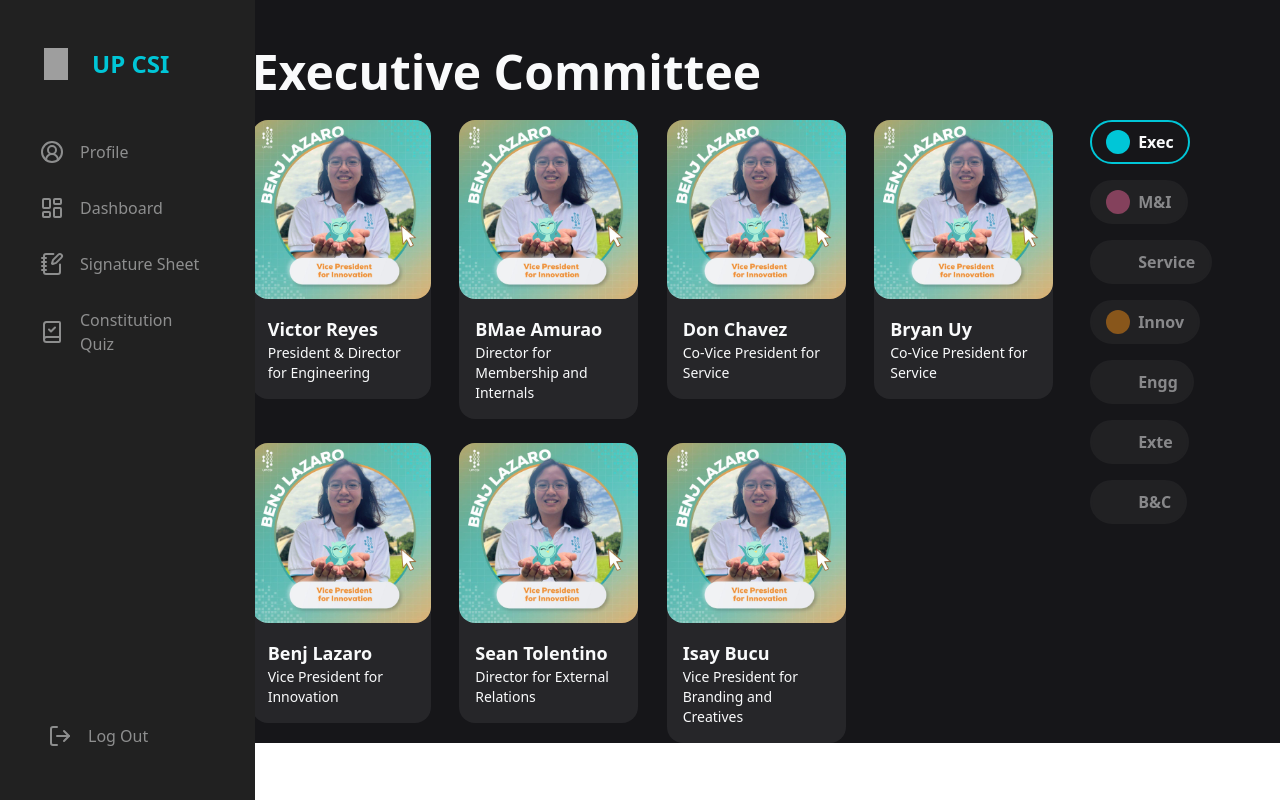
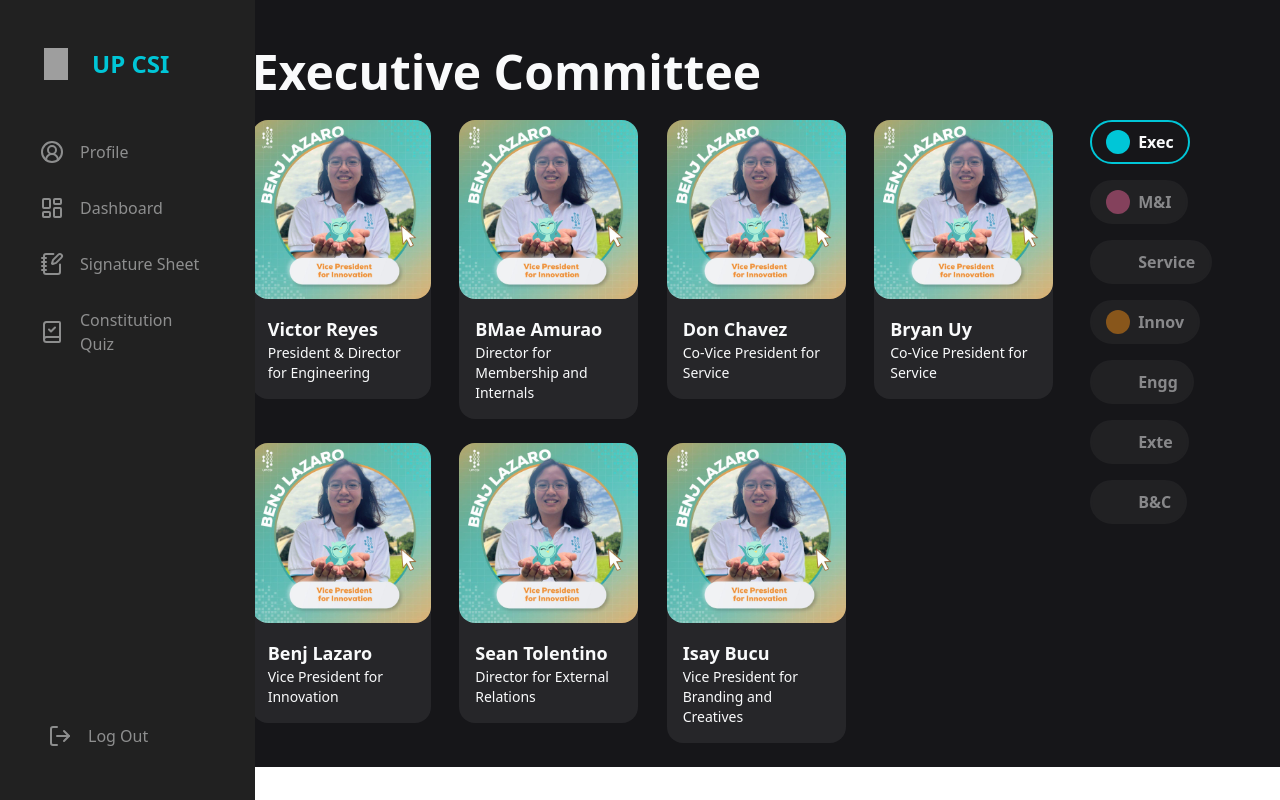
Before and after one commit to westerny1/up-csi-app, a SvelteKit app: page /sigsheet in a window 1280 px wide. Built offline with nearby package versions, Linux system fonts and the light colour scheme; grey boxes are pictures that could not be loaded.

Commit message:
fix(MemberGrid): add bottom padding to avoid whitespace

```diff
--- a/src/routes/sigsheet/MemberGrid.svelte
+++ b/src/routes/sigsheet/MemberGrid.svelte
@@ -42,7 +42,7 @@
     }
 </script>
 
-<div class="mx-[3vw] mt-12 items-start justify-between" id="content">
+<div class="mx-[3vw] mt-12 items-start justify-between pb-[1.5rem]" id="content">
     <h1 class="text-csi-white mb-[1.5rem] w-[75vw] text-5xl font-bold">{categoryHeaders[activeCategory]}</h1>
 
     <div class="flex flex-row">
```
